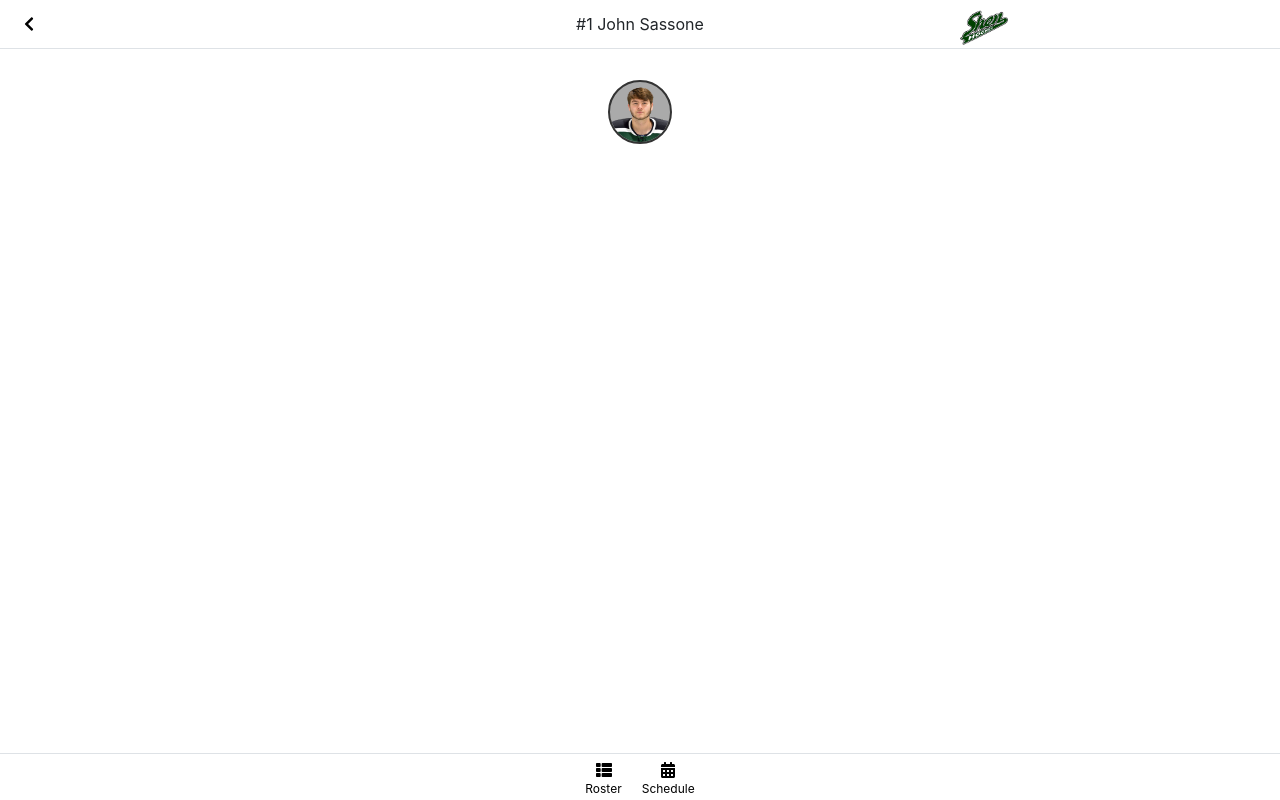
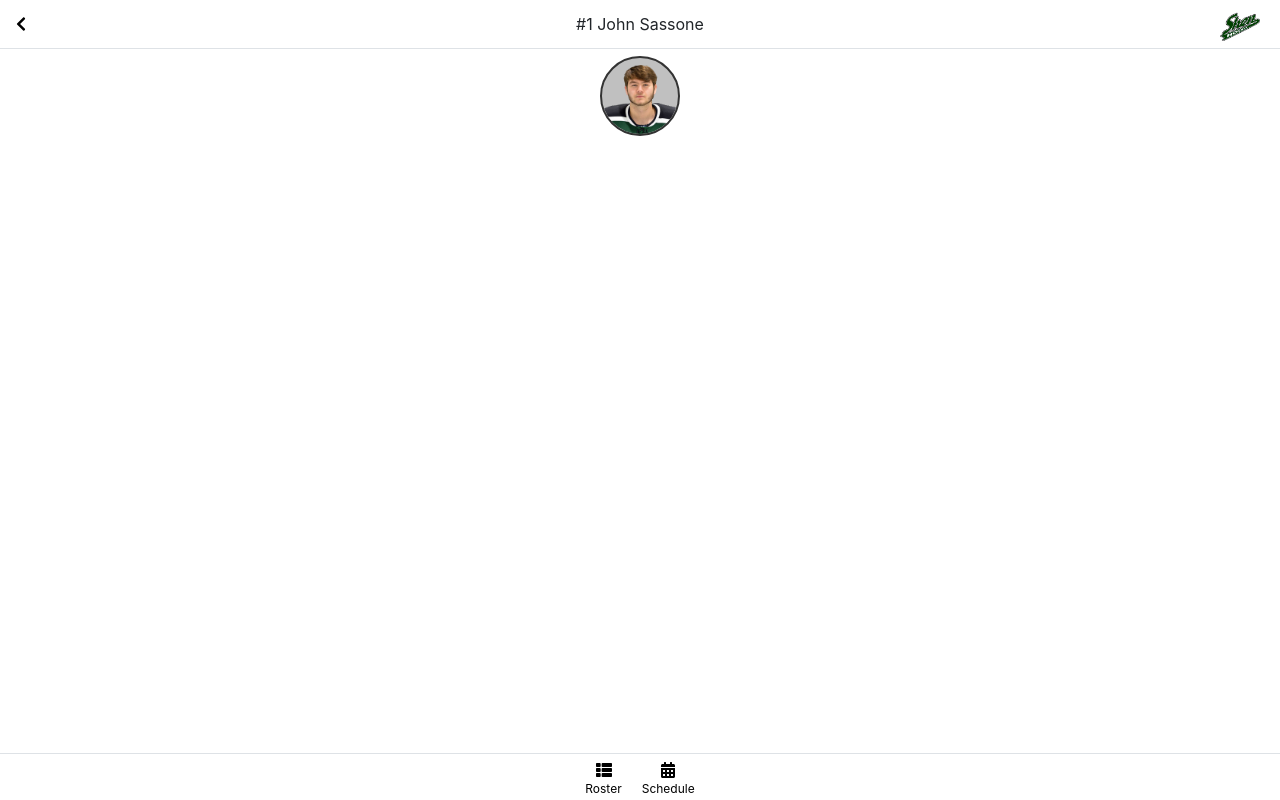
Before and after one commit to mikesae/hockey-roster-pwa, a React (Create React App) app: page /player/1 in a window 1280 px wide. Built offline with nearby package versions, Linux system fonts and the light colour scheme.

Commit message:
Update top navbar padding and spacing. Make detail images fill top of page with no margin.

```diff
--- a/src/PlayerDetail.scss
+++ b/src/PlayerDetail.scss
@@ -1,27 +1,26 @@
 @import 'theme';
 
-.container-player-detail {
-  .player-name {
-    text-align: center;
-  }
-
-  img {
+.player-detail-image-container {
+  img.player-head-shot {
     display: block;
-    margin-top: 2em;
     margin-left: auto;
     margin-right: auto;
-  }
-
-  img.player-head-shot {
-    margin-top: -1em;
-    height: 4em;
-    background-color: #aaaaaa;
+    margin-top: -2.5em;
+    height: 5em;
+    background-color: $player-thumbnail-background-color;
     border: 2px solid $navbar-separator-color;
     z-index: 1060;
   }
 
   img.player-detail {
+    height: 25%;
     width: 100%;
+  }
+}
+
+.container-player-detail {
+  .player-name {
+    text-align: center;
   }
 
   .player-form-label {
--- a/src/PlayerDetail.tsx
+++ b/src/PlayerDetail.tsx
@@ -21,8 +21,7 @@ export class PlayerDetail extends Component {
         return (
             <>
                 <TopNavbar title={`#${player.uniformNumber}  ${player.name}`} showBackNav={true}/>
-                <Container className="container container-player-detail">
-                    <div>
+                <div className="player-detail-image-container">
                     {player.detailImageUrl &&
                     <Image className="player-detail" src={player.detailImageUrl} alt={player.name + "-detail"}/>
                     }
@@ -31,6 +30,7 @@ export class PlayerDetail extends Component {
                     }
                     <Image className="player-head-shot" roundedCircle src={player.imageUrl} alt={player.name}/>
                 </div>
+                <Container className="container container-player-detail">
                     <FormGroup>
                         {player.pumpUpSong &&
                             <div>
@@ -59,7 +59,7 @@ export class PlayerDetail extends Component {
                         {player.wordsOfWisdom &&
                             <div>
                                 <div className="player-form-label">Words of Wisdom</div>
-                                <div><q>{player.wordsOfWisdom}</q> - <i>{player.wordsOfWisdomAttribute}</i></div>
+                                <div><q>{player.wordsOfWisdom}</q> -<i>{player.wordsOfWisdomAttribute}</i></div>
                             </div>
                         }
                         {player.wordsOfGratitude &&
--- a/src/TopNavbar.scss
+++ b/src/TopNavbar.scss
@@ -1,11 +1,12 @@
 .navbar-left-link {
-  margin-left: 1.5em;
+  margin-left: 1em;
 }
 
 .navbar-top {
   padding: 0;
-  .img-thumbnail {
-    padding: 0;
+  .col-image {
+    text-align: right;
+    padding-right: 1em;
   }
 }
 
--- a/src/TopNavbar.tsx
+++ b/src/TopNavbar.tsx
@@ -29,7 +29,7 @@ export default class TopNavbar extends Component<ITopNavBarProps> {
                     <Col className="col-6 navbar-content">
                         <span>{this.props.title}</span>
                     </Col>
-                    <Col className="col-3">
+                    <Col className="col-3 col-image">
                         <Image thumbnail fluid src="/shen-hockey-logo.png"/>
                     </Col>
                 </Row>
--- a/src/_theme.scss
+++ b/src/_theme.scss
@@ -3,3 +3,4 @@ $dark-mode-icon-color: #cccccc;
 $shen-green: #00400e;
 $link-color: white;
 $navbar-separator-color: #333333;
+$player-thumbnail-background-color: #c0c0c0;
```
Lines whose indentation alone changed are shown as unchanged.
